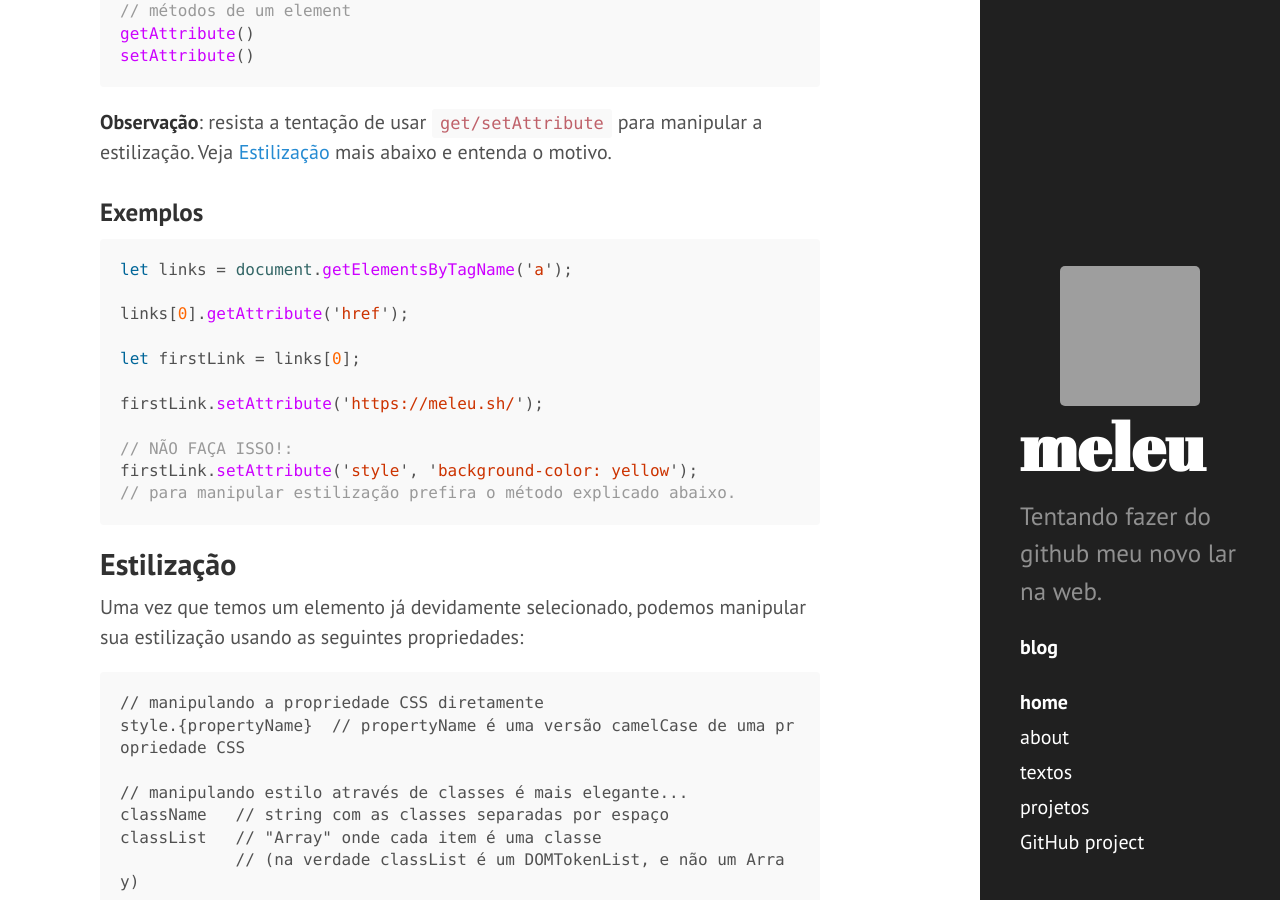
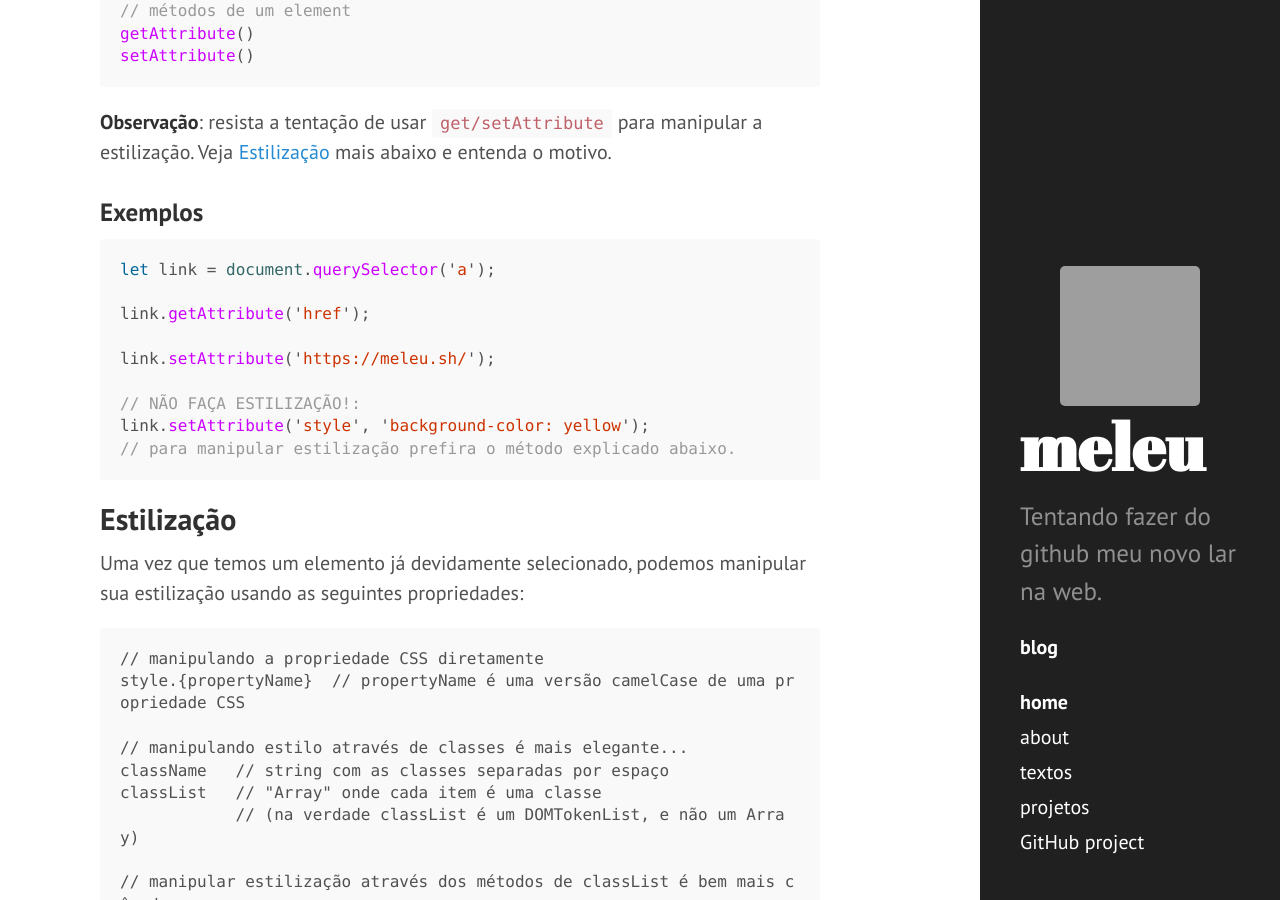
Before and after one commit to meleu/meleu.github.io, a Jekyll site: the page built from _posts/2020-04-19-dom-manipulation.md, in a window 1280 px wide and 900 px high, scrolled down 1495 px. Built offline with Jekyll 4.4.1, drawn with Linux system fonts in a browser that asks for light colours; comment, search, counter and statistics services are not loaded; grey boxes are pictures that could not be loaded.

Commit message:
_posts/2020-04-19-dom-manipulation.md updated from https://stackedit.io/

````diff
--- a/_posts/2020-04-19-dom-manipulation.md
+++ b/_posts/2020-04-19-dom-manipulation.md
@@ -69,16 +69,14 @@
 ### Exemplos
 
 ```js
-let links = document.getElementsByTagName('a');
+let link = document.querySelector('a');
 
-links[0].getAttribute('href');
+link.getAttribute('href');
 
-let firstLink = links[0];
+link.setAttribute('https://meleu.sh/');
 
-firstLink.setAttribute('https://meleu.sh/');
-
-// NÃO FAÇA ISSO!:
-firstLink.setAttribute('style', 'background-color: yellow');
+// NÃO FAÇA ESTILIZAÇÃO!:
+link.setAttribute('style', 'background-color: yellow');
 // para manipular estilização prefira o método explicado abaixo.
 ```
 
````
Also changed, not shown: other parts of _posts/2020-04-19-dom-manipulation.md (+1 -1 lines).
